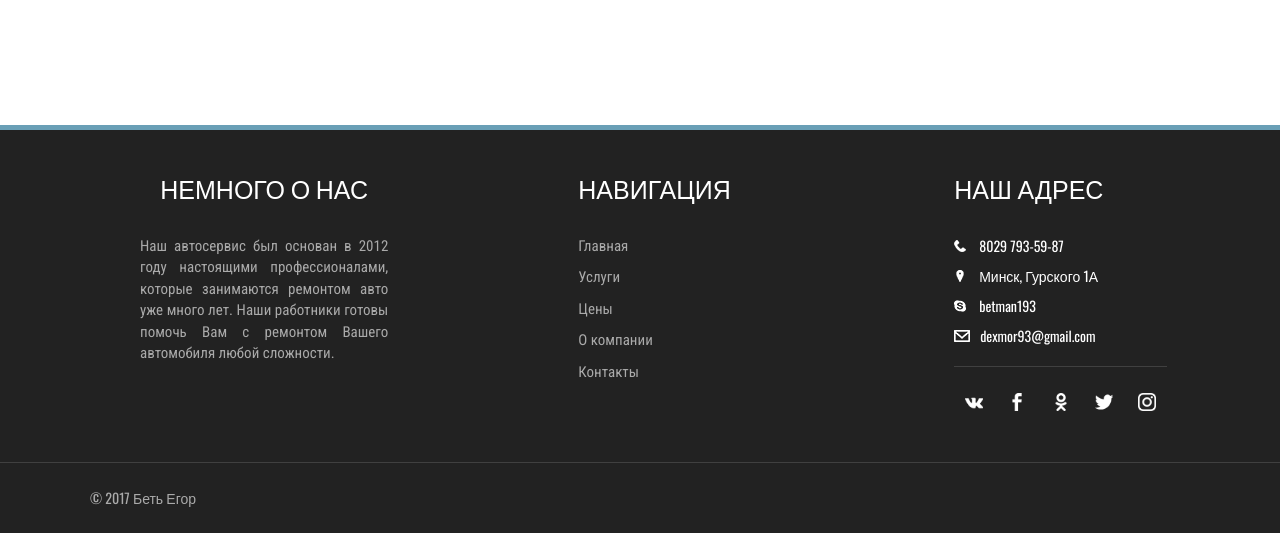
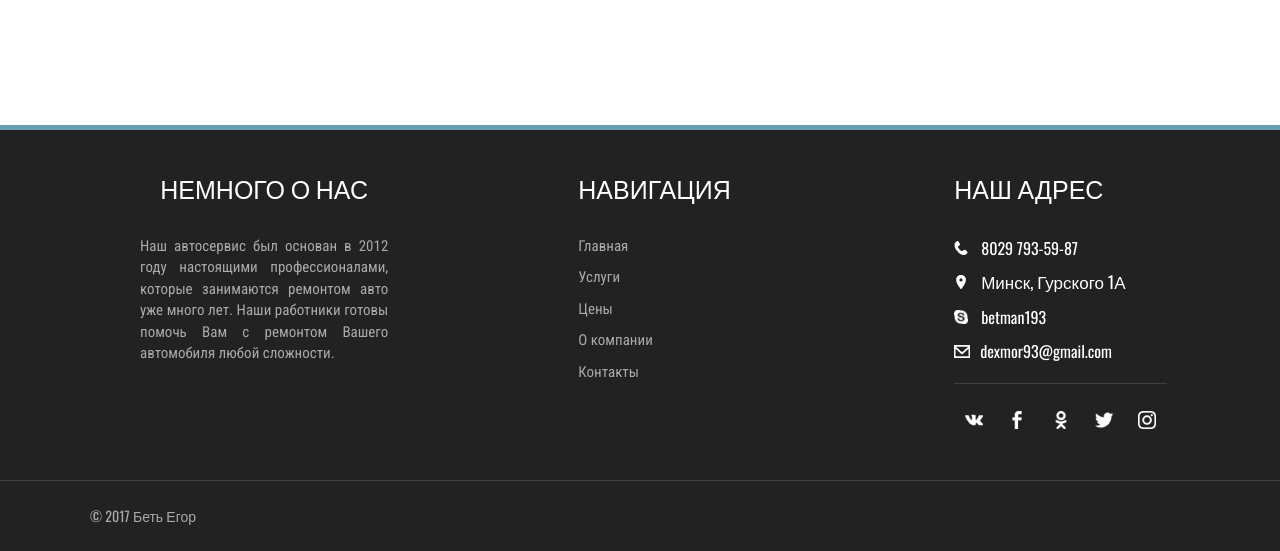
Before and after one commit to DexMorBets/Auto, a Django app: page / in a window 1280 px wide. Shown: the part 1968-2519 px from the top of the page. Run offline with Django 3.2, Linux system fonts and the light colour scheme; data that the repository does not hold is empty; some libraries are stand-ins or nearby versions.

Commit message:
vsdccdssadf

```diff
--- a/baseApp/static/css/baseApp.css
+++ b/baseApp/static/css/baseApp.css
@@ -462,27 +462,52 @@ body::before {
 }
 
 .footer .ul-block ul .phone::before {
-    content: url("../img/footer/Phone.png");
     margin-right: 13px;
+    background-image: url('../img/footer/Phone.png');
+    background-size: 14px 14px;
+    display: inline-block;
+    width: 14px;
+    height: 14px;
+    content:"";
 }
 
 .footer .ul-block ul a {
     color: white;
+    font-size: 16px;
+}
+
+.footer .ul-block ul li {
+    font-size: 17px;
 }
 
 .footer .ul-block ul .address::before {
-    content: url("../img/footer/Marker.png");
     margin-right: 13px;
+    background-image: url('../img/footer/Marker.png');
+    background-size: 14px 14px;
+    display: inline-block;
+    width: 14px;
+    height: 14px;
+    content:"";
 }
 
 .footer .ul-block ul .skype::before {
-    content: url("../img/footer/Skype.png");
     margin-right: 13px;
+    background-image: url('../img/footer/Skype.png');
+    background-size: 14px 14px;
+    display: inline-block;
+    width: 14px;
+    height: 14px;
+    content:"";
 }
 
 .footer .ul-block ul .email::before {
-    content: url("../img/footer/Mail.png");
     margin-right: 10px;
+    background-image: url('../img/footer/mail.png');
+    background-size: 16px 13px;
+    display: inline-block;
+    width: 16px;
+    height: 13px;
+    content:"";
 }
 
 .footer .social-bar {
--- a/baseApp/templates/base.html
+++ b/baseApp/templates/base.html
@@ -127,7 +127,7 @@
             </div>
         </div>
         <div class="corp">
-            <div class="block">© 2017 <a href="https://vk.com/egorbets">Беть Егор</a></div>
+            <div class="block">© 2017 <a href="">Беть Егор</a></div>
         </div>
     </body>
 </html>
```
Also changed, not shown: other parts of baseApp/static/css/baseApp.css (+28 -4 lines), baseApp/static/img/footer/Mail.png, baseApp/static/img/footer/Marker.png, baseApp/static/img/footer/Phone.png, baseApp/static/img/footer/Skype.png.
